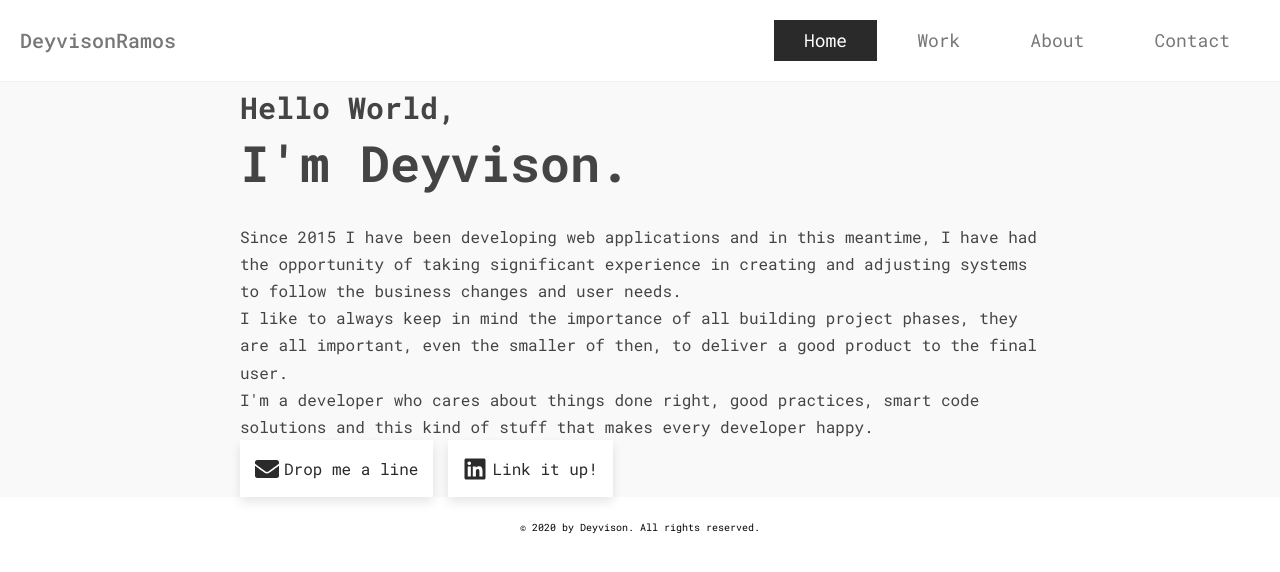
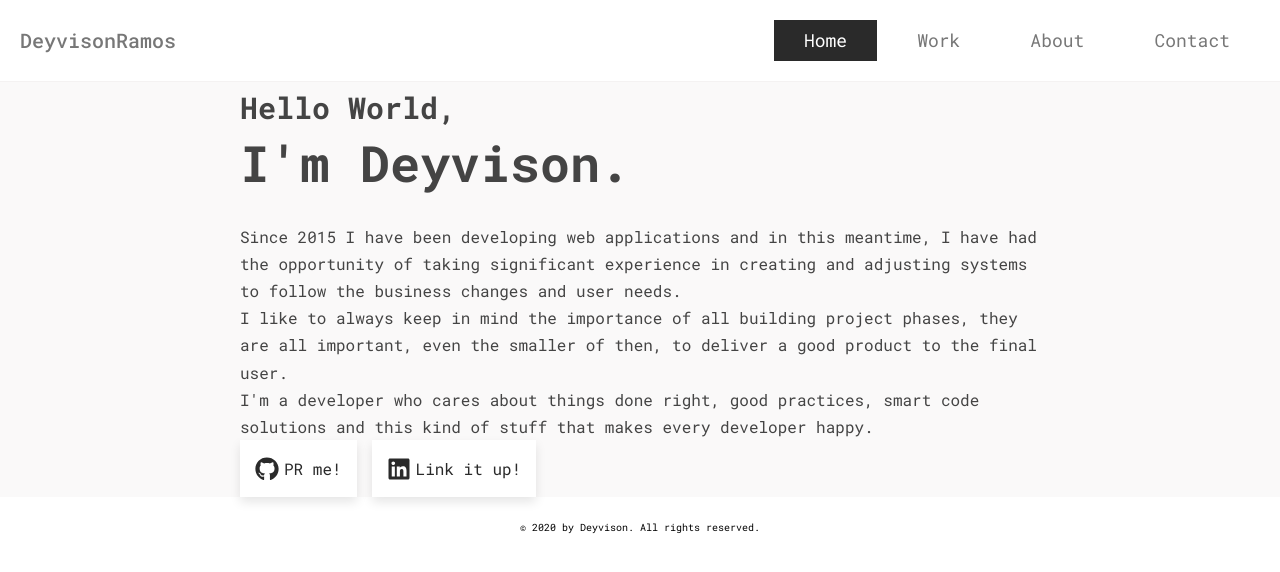
Before and after one commit to deyvisonramos/devfolio, a React (Create React App) app: page / in a window 1280 px wide. Shown: the top 572 px of the page. Built offline with nearby package versions, Linux system fonts and the light colour scheme.

Commit message:
feature: adds remaining pages to the website

```diff
--- a/src/App.js
+++ b/src/App.js
@@ -1,7 +1,11 @@
 import React from "react";
 import Header from "./layout/header/header.component";
 import { Switch, Route } from "react-router-dom";
+
 import Home from "./pages/home/home.component";
+import Work from "./pages/work/work.component";
+import About from "./pages/about/about.component";
+import Contact from "./pages/contact/contact.component";
 
 import './App.scss';
 import Footer from "./layout/footer/footer.component";
@@ -13,6 +17,9 @@ function App() {
       <main className="content">
         <Switch>
           <Route exact path="/" component={Home} />
+          <Route exact path="/work" component={Work} />
+          <Route exact path="/about" component={About} />
+          <Route exact path="/contact" component={Contact} />
         </Switch>
       </main>
       <Footer />
--- a/src/layout/header/header.component.jsx
+++ b/src/layout/header/header.component.jsx
@@ -19,10 +19,10 @@ const Header = () => {
       </div>
       <nav className="nav-menu">
         <ul className="nav-menu__list">
-          <li className="nav-menu__item nav-menu__item--active"><a href="#" className="nav-menu__link">Home</a></li>
-          <li className="nav-menu__item"><a href="#" className="nav-menu__link">Work</a></li>
-          <li className="nav-menu__item"><a href="#" className="nav-menu__link">About</a></li>
-          <li className="nav-menu__item"><a href="#" className="nav-menu__link">Contact</a></li>
+          <li className="nav-menu__item nav-menu__item--active"><Link to='/' className="nav-menu__link">Home</Link></li>
+          <li className="nav-menu__item"><Link to='/work' className="nav-menu__link">Work</Link></li>
+          <li className="nav-menu__item"><Link to='/about' className="nav-menu__link">About</Link></li>
+          <li className="nav-menu__item"><Link to='/contact' className="nav-menu__link">Contact</Link></li>
         </ul>
       </nav>
     </header>
--- /dev/null
+++ b/src/pages/about/about.component.jsx
@@ -0,0 +1,9 @@
+import React from 'react';
+
+const About = () => {
+  return (
+    <h1>Lorem ipsum dolor sit amet consectetur adipisicing elit. Temporibus mollitia inventore doloribus nam amet veniam natus. Incidunt, dolor maiores omnis quis deserunt nisi, neque, hic ut expedita accusantium ducimus doloremque!</h1>
+  )
+}
+
+export default About;
--- /dev/null
+++ b/src/pages/contact/contact.component.jsx
@@ -0,0 +1,9 @@
+import React from 'react';
+
+const Contact = () => {
+  return (
+    <h1>Contact works!</h1>
+  )
+}
+
+export default Contact;
--- a/src/pages/home/home.component.jsx
+++ b/src/pages/home/home.component.jsx
@@ -1,6 +1,6 @@
 import React from "react";
 
-import { FaLinkedin, FaEnvelope } from 'react-icons/fa';
+import { FaLinkedin, FaGithub } from 'react-icons/fa';
 
 import "./home.styles.scss";
 import CustomButton from "../../ui/button/custom-button.component";
@@ -26,9 +26,9 @@ const Home = () => {
             </p>
           </div>
           <div className="in-touch">
-            <CustomButton type={'link'} url={'mailto:test@gmail.com'} >
-              <FaEnvelope size={24} />
-              <span className='link-text'>Drop me a line</span>
+            <CustomButton type={'link'} url={'https://github.com/deyvisonramos'} target='_blank' >
+              <FaGithub size={24} />
+              <span className='link-text'>PR me!</span>
             </CustomButton>
             <CustomButton type='link' url='https://www.linkedin.com/in/deyvison-ramos/' target='_blank' >
               <FaLinkedin size={24} />
--- /dev/null
+++ b/src/pages/work/work.component.jsx
@@ -0,0 +1,12 @@
+import React from 'react';
+
+
+const Work = () => {
+  return (
+    <>
+      <h1>Work Page</h1>
+    </>
+  )
+}
+
+export default Work;
--- a/src/ui/button/custom-button.component.jsx
+++ b/src/ui/button/custom-button.component.jsx
@@ -3,9 +3,6 @@ import React, { Component } from "react";
 import "./custom-button.styles.scss";
 
 class CustomButton extends Component {
-  constructor(props) {
-    super(props);
-  }
 
   renderButton = () => {
     const { type, url, target } = this.props;
```
